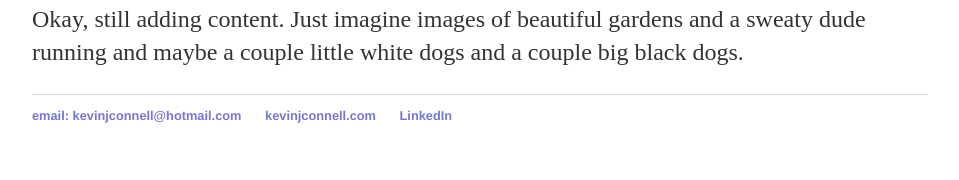
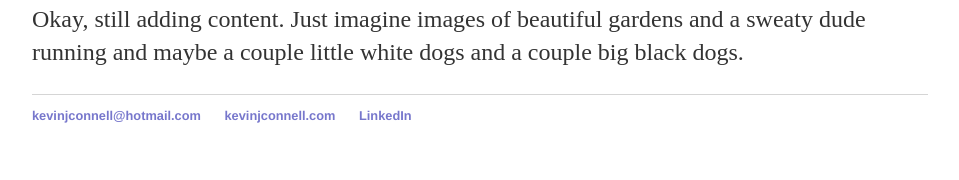
Before and after one commit to mo4dawg/mo4dawg.github.io, a Jekyll site: the page built from index.html, in a window 1280 px wide. Shown: the part 746-926 px from the top of the page, without its empty margins (160-1119 px from the left). Built offline with Jekyll 4.4.1, drawn with Linux system fonts in a browser that asks for light colours.

Commit message:
Update default.html

```diff
--- a/_layouts/default.html
+++ b/_layouts/default.html
@@ -21,7 +21,7 @@
 			</div><!-- /.container -->
 			<footer>
 	    		<ul>
-	        		<li><a href="mailto:kevinjconnell@hotmail.com">email: kevinjconnell@hotmail.com</a></li>
+	        		<li><a href="mailto:kevinjconnell@hotmail.com">kevinjconnell@hotmail.com</a></li>
 	        		<li><a href="https://github.com/mo4dawg">kevinjconnell.com</a></li>
 	        		<li><a href="https://www.linkedin.com/in/kevin-connell-39132614">LinkedIn</a></li>
 				</ul>
```
